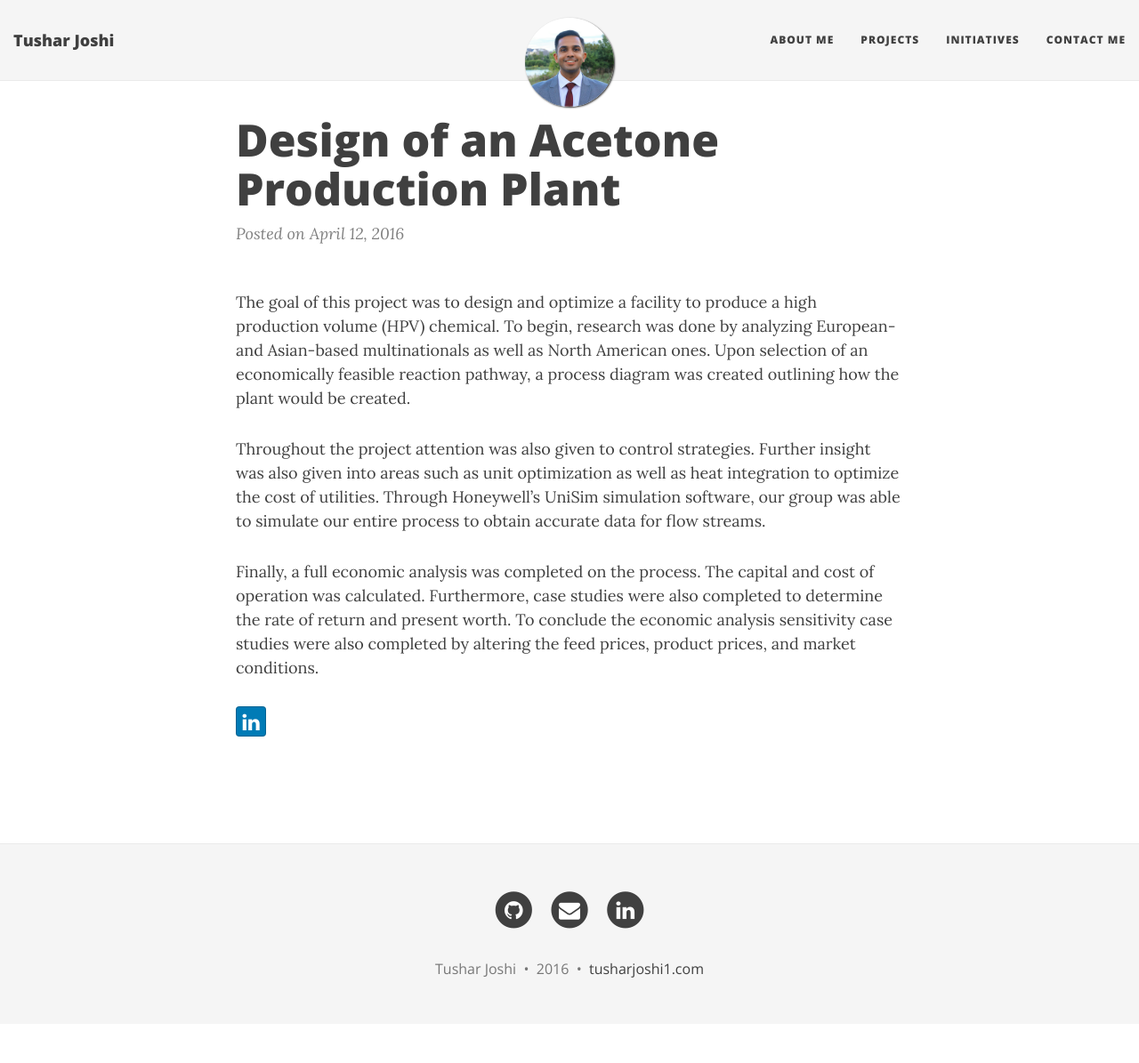
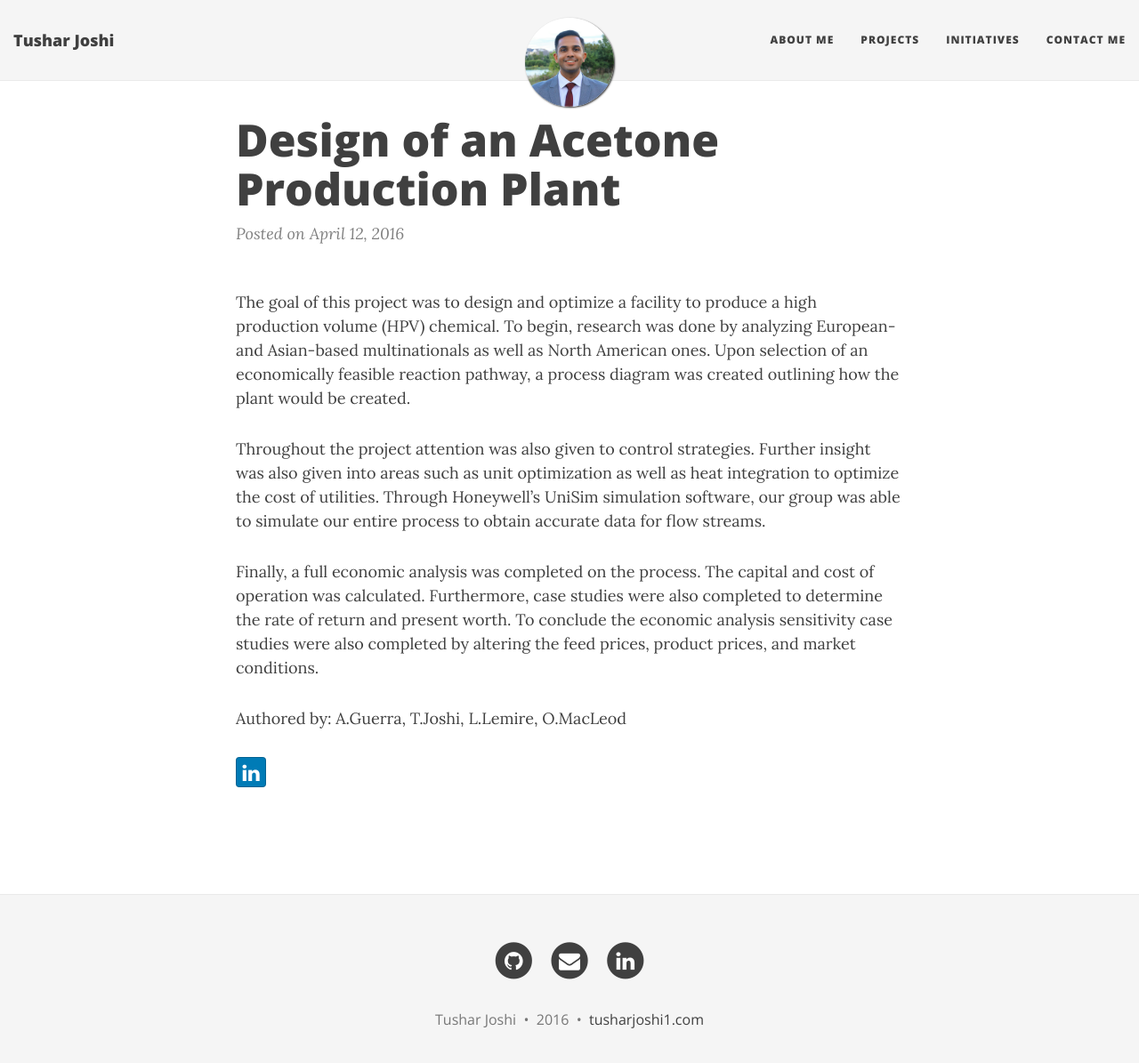
Before and after one commit to tusharjoshi1/tusharjoshi1.github.io, a Jekyll site: the page built from _posts/2016-04-12-Design-of-an-Acetone-Production-Plant.md, in a window 1280 px wide and 1208 px high. Shown: the top 1195 px of the window at 89% size. Built offline with Jekyll 4.4.1, drawn with Linux system fonts in a browser that asks for light colours; nearby versions of some CDN libraries.

Commit message:
Update 2016-04-12-Design-of-an-Acetone-Production-Plant.md

```diff
--- a/_posts/2016-04-12-Design-of-an-Acetone-Production-Plant.md
+++ b/_posts/2016-04-12-Design-of-an-Acetone-Production-Plant.md
@@ -9,3 +9,5 @@ The goal of this project was to design and optimize a facility to produce a high
 Throughout the project attention was also given to control strategies. Further insight was also given into areas such as unit optimization as well as heat integration to optimize the cost of utilities. Through Honeywell's UniSim simulation software, our group was able to simulate our entire process to obtain accurate data for flow streams.
 
 Finally, a full economic analysis was completed on the process. The capital and cost of operation was calculated. Furthermore, case studies were also completed to determine the rate of return and present worth. To conclude the economic analysis sensitivity case studies were also completed by altering the feed prices, product prices, and market conditions.
+
+Authored by: A.Guerra, T.Joshi, L.Lemire, O.MacLeod
```
